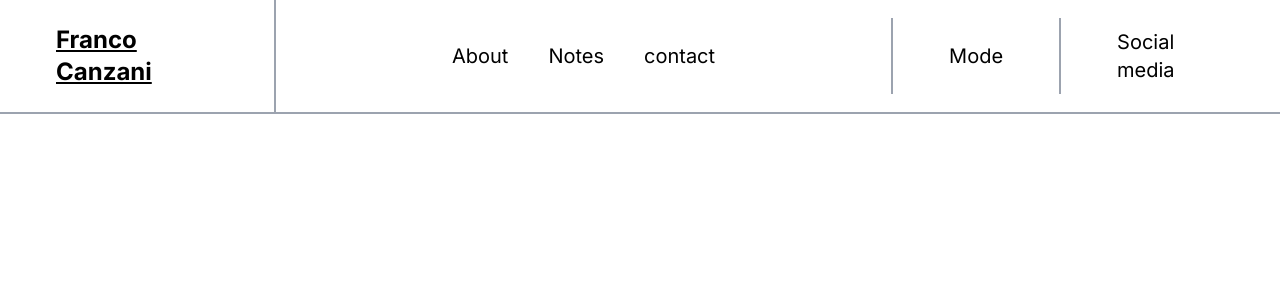
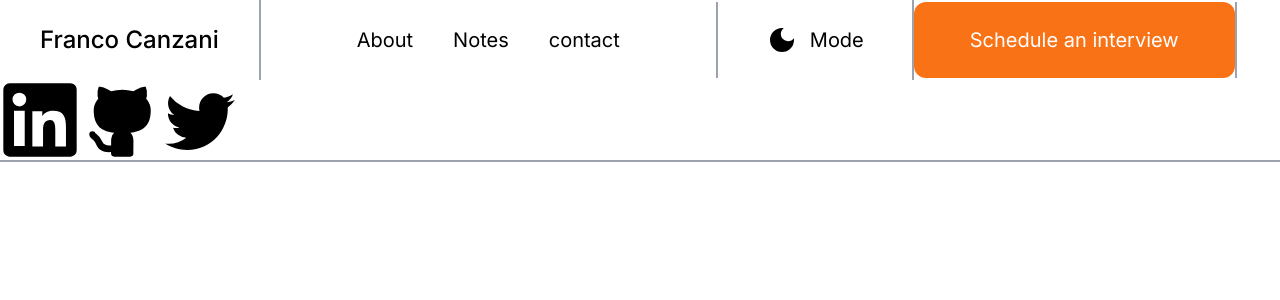
Before and after one commit to FrancoCanzani/portfolio, a Next.js app: page / in a window 1280 px wide. Shown: the top 300 px of the page. Built offline with nearby package versions, Linux system fonts and the light colour scheme.

Commit message:
Adds social media buttons to header

```diff
--- a/app/header/header.tsx
+++ b/app/header/header.tsx
@@ -1,15 +1,16 @@
 import Link from 'next/link';
 
+import SocialMediaBox from './socialMediaBox';
 export default function Header() {
   return (
-    <header className='sticky top-0 border-b-2 text-xl flex items-center border-gray-400 w-full'>
+    <header className='sticky top-0 flex w-full flex-wrap items-center border-b-2 border-gray-400 text-xl'>
       <Link
         href={'/'}
-        className='border-r-2 font-bold text-2xl hover:underline border-gray-400 py-6 px-14'
+        className='border-r-2 border-gray-400 px-10 py-6 text-2xl font-medium'
       >
         Franco Canzani
       </Link>
-      <section className='border-r-2 py-6 px-44 border-gray-400'>
+      <section className='border-r-2 border-gray-400 px-24 py-6'>
         <Link href={'/'} className='mr-10 hover:underline'>
           About
         </Link>
@@ -20,11 +21,61 @@ export default function Header() {
           contact
         </Link>
       </section>
-      <section className='border-r-2 py-6 px-14 border-gray-400'>Mode</section>
-      <section className='py-6 px-14'>
-        <Link href={'/'} className='hover:underline'>
-          Social media
-        </Link>
+      <section className='flex items-center border-r-2 border-gray-400 px-12 py-6'>
+        <svg
+          xmlns='http://www.w3.org/2000/svg'
+          width='32'
+          height='32'
+          viewBox='0 0 24 24'
+          className='mr-3'
+        >
+          <path
+            fill='currentColor'
+            d='M12 21q-3.75 0-6.375-2.625T3 12q0-3.75 2.625-6.375T12 3q.35 0 .688.025t.662.075q-1.025.725-1.638 1.888T11.1 7.5q0 2.25 1.575 3.825T16.5 12.9q1.375 0 2.525-.613T20.9 10.65q.05.325.075.662T21 12q0 3.75-2.625 6.375T12 21Z'
+          />
+        </svg>
+        <span>Mode</span>
+      </section>
+      <section className='flex items-center border-r-2 border-gray-400'>
+        <button className='w-full rounded-xl bg-orange-500 px-14 py-6 text-white hover:bg-orange-400'>
+          Schedule an interview
+        </button>
+      </section>
+      <section className='flex items-center'>
+        <SocialMediaBox
+          iconPath={
+            <path
+              className='hover:fill-blue-800'
+              fill-rule='evenodd'
+              d='M1 2.838A1.838 1.838 0 0 1 2.838 1H21.16A1.837 1.837 0 0 1 23 2.838V21.16A1.838 1.838 0 0 1 21.161 23H2.838A1.838 1.838 0 0 1 1 21.161V2.838Zm8.708 6.55h2.979v1.496c.43-.86 1.53-1.634 3.183-1.634c3.169 0 3.92 1.713 3.92 4.856v5.822h-3.207v-5.106c0-1.79-.43-2.8-1.522-2.8c-1.515 0-2.145 1.089-2.145 2.8v5.106H9.708V9.388Zm-5.5 10.403h3.208V9.25H4.208v10.54ZM7.875 5.812a2.063 2.063 0 1 1-4.125 0a2.063 2.063 0 0 1 4.125 0Z'
+              clip-rule='evenodd'
+            />
+          }
+          link={'https://www.linkedin.com/in/franco-canzani/'}
+          name='Linkedin'
+        />
+        <SocialMediaBox
+          iconPath={
+            <path
+              className='hover:opacity-80'
+              fill='currentColor'
+              d='M20.116 5.901a3.883 3.883 0 0 0-.26-.31a4.413 4.413 0 0 0 .21-.76a5.284 5.284 0 0 0-.35-2.8s-1.12-.35-3.69 1.38a12.477 12.477 0 0 0-3.35-.45a12.604 12.604 0 0 0-3.36.45c-2.57-1.75-3.69-1.38-3.69-1.38a5.263 5.263 0 0 0-.35 2.77a4.21 4.21 0 0 0 .22.79c-.09.1-.18.21-.26.31a5.14 5.14 0 0 0-1.12 3.3a7.686 7.686 0 0 0 .04.85c.32 4.43 3.27 5.46 6.08 5.78a2.558 2.558 0 0 0-.77 1.39a4.022 4.022 0 0 0-.13 1.09v1.31c-1.119.1-2.267-.063-2.623-1.061a5.695 5.695 0 0 0-1.834-2.413a1.179 1.179 0 0 1-.17-.112a1.001 1.001 0 0 0-.93-.645h-.005a1 1 0 0 0-1 .995c-.003.812.81 1.337 1.143 1.515a4.466 4.466 0 0 1 .923 1.359c.364 1.023 1.429 2.578 4.466 2.376l.002.098l.004.268a1 1 0 0 0 1 1h4.714a1 1 0 0 0 1-1s.008-3.16.008-3.69a4.024 4.024 0 0 0-.13-1.09l-.002-.006l.004.006c-.009-.035-.022-.063-.032-.097a2.532 2.532 0 0 0-.74-1.293l.012.021l-.02-.02c2.81-.32 5.74-1.37 6.06-5.78a7.687 7.687 0 0 0 .04-.85a5.23 5.23 0 0 0-1.11-3.3Z'
+            />
+          }
+          name='Github'
+          link='https://github.com/FrancoCanzani'
+        />
+        <SocialMediaBox
+          iconPath={
+            <path
+              className='hover:fill-blue-600'
+              fill='currentColor'
+              d='M22.46 6c-.77.35-1.6.58-2.46.69c.88-.53 1.56-1.37 1.88-2.38c-.83.5-1.75.85-2.72 1.05C18.37 4.5 17.26 4 16 4c-2.35 0-4.27 1.92-4.27 4.29c0 .34.04.67.11.98C8.28 9.09 5.11 7.38 3 4.79c-.37.63-.58 1.37-.58 2.15c0 1.49.75 2.81 1.91 3.56c-.71 0-1.37-.2-1.95-.5v.03c0 2.08 1.48 3.82 3.44 4.21a4.22 4.22 0 0 1-1.93.07a4.28 4.28 0 0 0 4 2.98a8.521 8.521 0 0 1-5.33 1.84c-.34 0-.68-.02-1.02-.06C3.44 20.29 5.7 21 8.12 21C16 21 20.33 14.46 20.33 8.79c0-.19 0-.37-.01-.56c.84-.6 1.56-1.36 2.14-2.23Z'
+            />
+          }
+          name='Twitter'
+          link='https://twitter.com/ControlControlV'
+        />
       </section>
     </header>
   );
--- /dev/null
+++ b/app/header/socialMediaBox.tsx
@@ -0,0 +1,27 @@
+import React, { ReactElement } from 'react';
+
+interface SocialMediaProps {
+  iconPath: ReactElement;
+  link: string;
+  name: string;
+}
+
+export default function SocialMediaBox({
+  iconPath,
+  link,
+  name,
+}: SocialMediaProps) {
+  return (
+    <a href={link} target='blank' aria-label={name + 'link'}>
+      <svg
+        xmlns='http://www.w3.org/2000/svg'
+        width='100%'
+        height='100%'
+        viewBox='0 0 24 24'
+        className='max-h-20'
+      >
+        {iconPath}
+      </svg>
+    </a>
+  );
+}
--- a/package.json
+++ b/package.json
@@ -9,6 +9,7 @@
     "lint": "next lint"
   },
   "dependencies": {
+    "@next/font": "^13.4.4",
     "@types/node": "20.2.5",
     "@types/react": "18.2.8",
     "@types/react-dom": "18.2.4",
--- a/tailwind.config.js
+++ b/tailwind.config.js
@@ -6,13 +6,7 @@ module.exports = {
     './app/**/*.{js,ts,jsx,tsx,mdx}',
   ],
   theme: {
-    extend: {
-      backgroundImage: {
-        'gradient-radial': 'radial-gradient(var(--tw-gradient-stops))',
-        'gradient-conic':
-          'conic-gradient(from 180deg at 50% 50%, var(--tw-gradient-stops))',
-      },
-    },
+    extend: {},
   },
   plugins: [],
-}
+};
```
Also changed, not shown: 1 other file (tests, documents, lock files or other folders).
